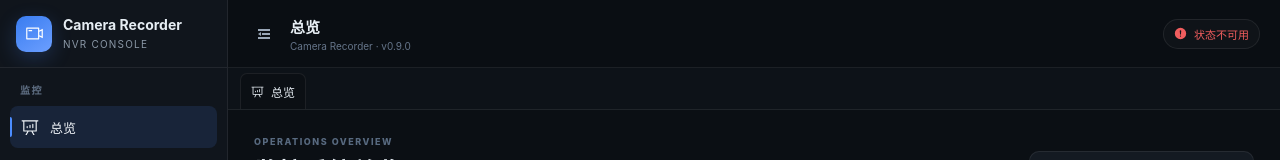
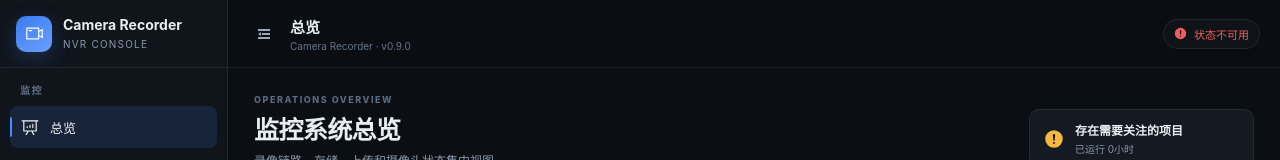
Before and after one commit to zhigu34/camera-recorder, a Vue app in the folder frontend/: page / in a window 1280 px wide. Shown: the top 160 px of the page. Built offline with nearby package versions, Linux system fonts and the light colour scheme; no server answers.

Commit message:
ui: remove redundant workspace tabs

```diff
--- a/frontend/src/RootV2.vue
+++ b/frontend/src/RootV2.vue
@@ -62,14 +62,6 @@
 const statusError = ref(false)
 let statusTimer: number | null = null
 
-function loadSavedTabs(): string[] {
-  try {
-    const value = JSON.parse(localStorage.getItem('nvr-open-tabs') || '[]')
-    return Array.isArray(value) ? value.filter((key) => typeof key === 'string' && entryMap.has(key)) : []
-  } catch { return [] }
-}
-const openTabKeys = ref<string[]>(Array.from(new Set(['dashboard', ...loadSavedTabs()])))
-const openTabs = computed(() => openTabKeys.value.map((key) => entryMap.get(key)).filter(Boolean) as NavEntry[])
 const activeEntry = computed(() => entryMap.get(activeKey.value) || entryMap.get('dashboard')!)
 const coreEntries = computed(() => navEntries.filter((item) => item.group === 'core'))
 const opsEntries = computed(() => navEntries.filter((item) => item.group === 'ops'))
@@ -81,7 +73,6 @@
   shellStatus.value && !statusError.value && shellStatus.value.ffmpeg?.setts_available !== false && storageState.value !== 'critical',
 ))
 
-function persistTabs() { localStorage.setItem('nvr-open-tabs', JSON.stringify(openTabKeys.value)) }
 function locationKey() {
   const path = window.location.pathname
   if (path === '/') {
@@ -105,7 +96,6 @@
   })
 }
 async function showEntry(entry: NavEntry, historyMode: 'push' | 'replace' | 'none' = 'push') {
-  if (!openTabKeys.value.includes(entry.key)) { openTabKeys.value.push(entry.key); persistTabs() }
   activeKey.value = entry.key
   renderKey.value = entry.key
   const url = urlFor(entry)
@@ -113,15 +103,9 @@
   else if (historyMode === 'replace') window.history.replaceState({}, '', url)
   if (entry.kind === 'legacy') await activateLegacySection(entry.target)
 }
-function navigate(key: string) { const entry = entryMap.get(key); if (entry) void showEntry(entry) }
-function closeTab(key: string, event?: MouseEvent) {
-  event?.stopPropagation()
-  if (key === 'dashboard') return
-  const index = openTabKeys.value.indexOf(key)
-  if (index < 0) return
-  const wasActive = activeKey.value === key
-  openTabKeys.value.splice(index, 1); persistTabs()
-  if (wasActive) void showEntry(entryMap.get(openTabKeys.value[Math.max(0, index - 1)] || 'dashboard') || entryMap.get('dashboard')!)
+function navigate(key: string) {
+  const entry = entryMap.get(key)
+  if (entry) void showEntry(entry)
 }
 function toggleSidebar() {
   collapsed.value = !collapsed.value
@@ -132,10 +116,16 @@
     const [statusRes, cameraRes] = await Promise.all([
       axios.get<ShellStatus>('/api/system/status'), axios.get<Array<{ id: number }>>('/api/cameras'),
     ])
-    shellStatus.value = statusRes.data; cameraCount.value = cameraRes.data.length; statusError.value = false
-  } catch { statusError.value = true }
+    shellStatus.value = statusRes.data
+    cameraCount.value = cameraRes.data.length
+    statusError.value = false
+  } catch {
+    statusError.value = true
+  }
 }
-function handlePopState() { void showEntry(entryMap.get(locationKey()) || entryMap.get('dashboard')!, 'none') }
+function handlePopState() {
+  void showEntry(entryMap.get(locationKey()) || entryMap.get('dashboard')!, 'none')
+}
 
 onMounted(() => {
   void showEntry(entryMap.get(locationKey()) || entryMap.get('dashboard')!, 'replace')
@@ -187,12 +177,6 @@
         <div class="system-pill" :class="{ healthy: systemHealthy, danger: !systemHealthy }"><CircleCheckFilled v-if="systemHealthy" /><WarningFilled v-else /><span>{{ statusError ? '状态不可用' : systemHealthy ? '系统正常' : '需要关注' }}</span></div>
       </header>
 
-      <div class="nvr-tabs">
-        <button v-for="tab in openTabs" :key="tab.key" class="workspace-tab" :class="{ active: activeKey === tab.key }" @click="navigate(tab.key)">
-          <component :is="tab.icon" class="tab-icon" /><span>{{ tab.label }}</span><span v-if="tab.key !== 'dashboard'" class="tab-close" @click="closeTab(tab.key, $event)">×</span>
-        </button>
-      </div>
-
       <main class="nvr-workspace-content">
         <DashboardView v-if="renderKey === 'dashboard'" />
         <CamerasViewV2 v-else-if="renderKey === 'cameras'" @open-batch="navigate('batch')" @open-preview="navigate('preview')" />
@@ -223,8 +207,7 @@
 .nvr-sidebar{position:sticky;top:0;height:100vh;z-index:30;display:flex;flex-direction:column;min-width:0;background:var(--nvr-sidebar);border-right:1px solid var(--nvr-border)}
 .brand-row{height:68px;display:flex;align-items:center;gap:11px;padding:0 16px;border-bottom:1px solid var(--nvr-border);overflow:hidden}.brand-mark{flex:0 0 36px;width:36px;height:36px;display:grid;place-items:center;color:white;border-radius:10px;background:linear-gradient(145deg,#397cf0,#6c9fff);box-shadow:0 6px 20px rgba(76,141,255,.22)}.brand-mark :deep(svg){width:19px}.brand-copy{min-width:0;display:flex;flex-direction:column;line-height:1.2;white-space:nowrap}.brand-copy strong{font-size:14px}.brand-copy span{margin-top:4px;color:var(--nvr-muted);font-size:10px;letter-spacing:.12em;text-transform:uppercase}
 .nav-scroll{flex:1;overflow:auto;padding:14px 10px}.nav-group+.nav-group{margin-top:22px}.nav-caption{padding:0 10px 7px;color:#607085;font-size:10px;font-weight:700;letter-spacing:.14em;text-transform:uppercase}.nav-item,.collapse-button,.top-collapse{appearance:none;border:0;color:#9aa7b7;background:transparent;cursor:pointer}.nav-item{position:relative;width:100%;height:42px;display:flex;align-items:center;gap:11px;padding:0 11px;margin:2px 0;border-radius:8px;font-size:13px;text-align:left;white-space:nowrap;overflow:hidden;transition:.15s}.nav-item:hover{color:#d9e2ec;background:rgba(255,255,255,.045)}.nav-item.active{color:#f2f6fa;background:rgba(76,141,255,.13)}.nav-item.active:before{content:'';position:absolute;left:0;width:2px;height:20px;border-radius:0 2px 2px 0;background:var(--nvr-blue)}.nav-icon{flex:0 0 18px;width:18px;height:18px}.sidebar-collapsed .nav-item{justify-content:center;padding:0}.sidebar-bottom{padding:10px;border-top:1px solid var(--nvr-border)}.collapse-button{width:100%;height:36px;display:flex;align-items:center;justify-content:center;gap:8px;color:#66758a;font-size:12px}.collapse-button:hover{color:var(--nvr-text)}.collapse-button :deep(svg){width:16px}
-.nvr-workspace{min-width:0;min-height:100vh;display:grid;grid-template-rows:68px 42px minmax(0,1fr) 30px}.nvr-topbar{position:sticky;top:0;z-index:20;display:flex;align-items:center;justify-content:space-between;gap:16px;padding:0 20px;background:rgba(11,15,20,.88);backdrop-filter:blur(16px);border-bottom:1px solid var(--nvr-border)}.topbar-title{display:flex;align-items:center;gap:10px;min-width:0}.topbar-title>div{display:flex;flex-direction:column;min-width:0}.topbar-title strong{font-size:15px;font-weight:650}.topbar-title span{margin-top:3px;color:#66758a;font-size:10px}.top-collapse{width:32px;height:32px;display:grid;place-items:center;border-radius:7px}.top-collapse:hover{color:var(--nvr-text);background:rgba(255,255,255,.05)}.top-collapse :deep(svg){width:16px}.system-pill{display:flex;align-items:center;gap:7px;padding:6px 10px;border:1px solid var(--nvr-border);border-radius:999px;font-size:11px;background:rgba(255,255,255,.025)}.system-pill :deep(svg){width:13px}.system-pill.healthy{color:var(--nvr-green)}.system-pill.danger{color:var(--nvr-red)}
-.nvr-tabs{position:sticky;top:68px;z-index:18;display:flex;align-items:end;gap:2px;min-width:0;padding:5px 12px 0;overflow-x:auto;overflow-y:hidden;background:#0d1218;border-bottom:1px solid var(--nvr-border);scrollbar-width:none}.nvr-tabs::-webkit-scrollbar{display:none}.workspace-tab{flex:0 0 auto;height:36px;display:flex;align-items:center;gap:7px;padding:0 10px;color:#7e8b9b;border:1px solid transparent;border-bottom:0;border-radius:7px 7px 0 0;background:transparent;cursor:pointer;font-size:12px}.workspace-tab:hover{color:#cdd6e0;background:rgba(255,255,255,.025)}.workspace-tab.active{color:var(--nvr-text);background:var(--nvr-bg);border-color:var(--nvr-border)}.tab-icon{width:13px}.tab-close{width:16px;height:16px;display:grid;place-items:center;margin-left:2px;border-radius:4px;color:#66758a;font-size:15px;line-height:1}.tab-close:hover{color:white;background:rgba(255,255,255,.09)}
+.nvr-workspace{min-width:0;min-height:100vh;display:grid;grid-template-rows:68px minmax(0,1fr) 30px}.nvr-topbar{position:sticky;top:0;z-index:20;display:flex;align-items:center;justify-content:space-between;gap:16px;padding:0 20px;background:rgba(11,15,20,.88);backdrop-filter:blur(16px);border-bottom:1px solid var(--nvr-border)}.topbar-title{display:flex;align-items:center;gap:10px;min-width:0}.topbar-title>div{display:flex;flex-direction:column;min-width:0}.topbar-title strong{font-size:15px;font-weight:650}.topbar-title span{margin-top:3px;color:#66758a;font-size:10px}.top-collapse{width:32px;height:32px;display:grid;place-items:center;border-radius:7px}.top-collapse:hover{color:var(--nvr-text);background:rgba(255,255,255,.05)}.top-collapse :deep(svg){width:16px}.system-pill{display:flex;align-items:center;gap:7px;padding:6px 10px;border:1px solid var(--nvr-border);border-radius:999px;font-size:11px;background:rgba(255,255,255,.025)}.system-pill :deep(svg){width:13px}.system-pill.healthy{color:var(--nvr-green)}.system-pill.danger{color:var(--nvr-red)}
 .nvr-workspace-content{min-width:0;overflow-x:hidden;background:var(--nvr-bg)}.nvr-statusbar{position:sticky;bottom:0;z-index:20;display:flex;align-items:center;justify-content:space-between;gap:14px;padding:0 14px;color:#718095;background:#0d1218;border-top:1px solid var(--nvr-border);font-size:10px}.status-left,.status-items{display:flex;align-items:center;gap:14px;white-space:nowrap}.status-dot{width:6px;height:6px;border-radius:50%}.status-dot.ok{background:var(--nvr-green);box-shadow:0 0 0 3px rgba(46,204,138,.08)}.status-dot.bad{background:var(--nvr-red);box-shadow:0 0 0 3px rgba(240,93,94,.08)}.status-items b{color:#aeb9c6;font-weight:600}.status-items .storage-warning{color:var(--nvr-yellow)}.status-items .storage-critical{color:var(--nvr-red)}
 @media(max-width:900px){.nvr-shell{grid-template-columns:var(--nvr-sidebar-collapsed) minmax(0,1fr)}.nvr-sidebar{width:var(--nvr-sidebar-collapsed)}.brand-copy,.nav-caption,.nav-item span,.collapse-button span{display:none!important}.nav-item{justify-content:center;padding:0}.status-items span:nth-child(3),.status-items span:nth-child(4){display:none}}
 @media(max-width:620px){.nvr-shell{grid-template-columns:0 minmax(0,1fr)}.nvr-sidebar{transform:translateX(-68px);pointer-events:none}.nvr-shell:not(.sidebar-collapsed){grid-template-columns:var(--nvr-sidebar-width) minmax(0,1fr)}.nvr-shell:not(.sidebar-collapsed) .nvr-sidebar{width:var(--nvr-sidebar-width);transform:none;pointer-events:auto}.nvr-shell:not(.sidebar-collapsed) .brand-copy,.nvr-shell:not(.sidebar-collapsed) .nav-caption,.nvr-shell:not(.sidebar-collapsed) .nav-item span,.nvr-shell:not(.sidebar-collapsed) .collapse-button span{display:initial!important}.nvr-shell:not(.sidebar-collapsed) .nav-item{justify-content:flex-start;padding:0 11px}.nvr-statusbar{overflow:hidden}.status-items span:nth-child(2){display:none}}
```
